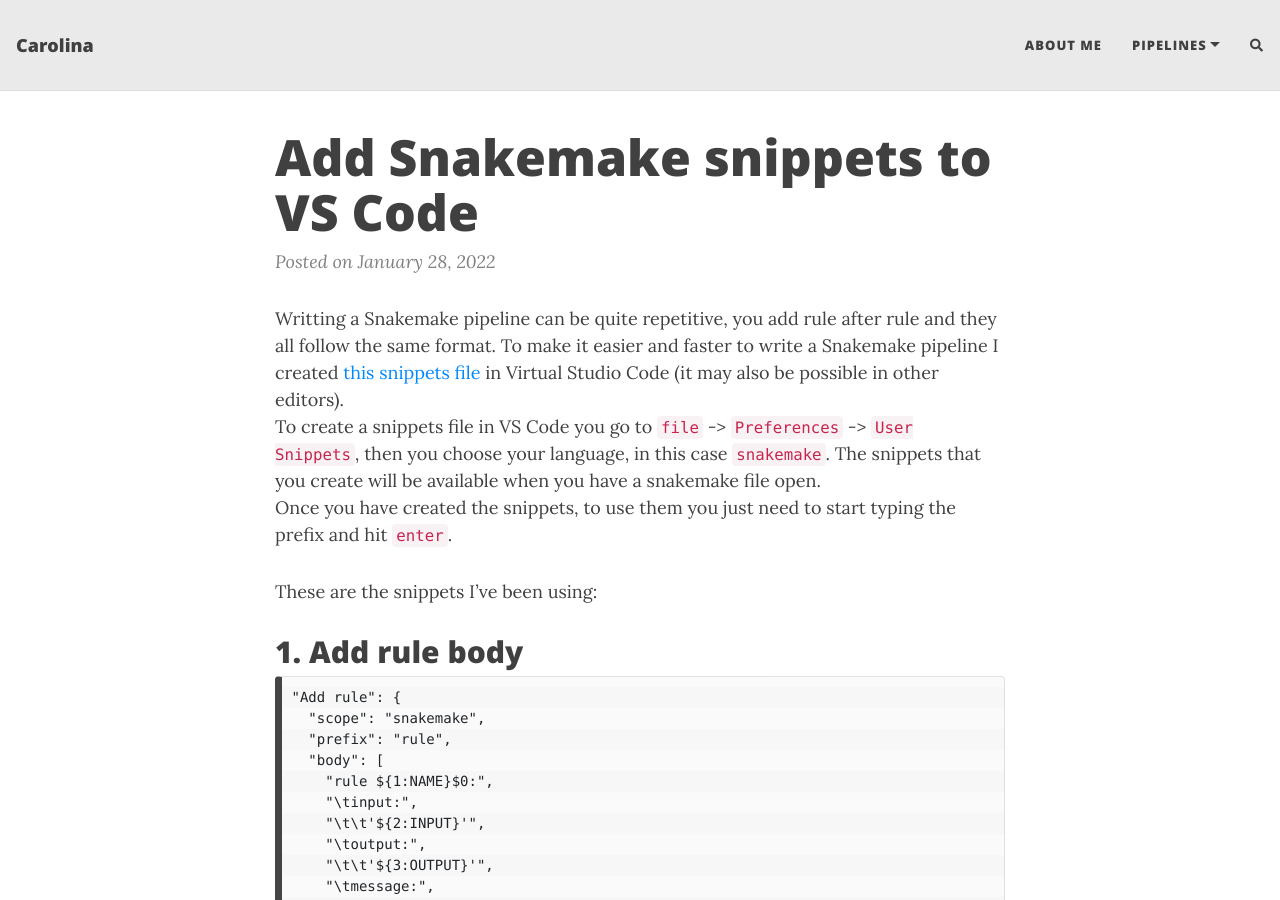
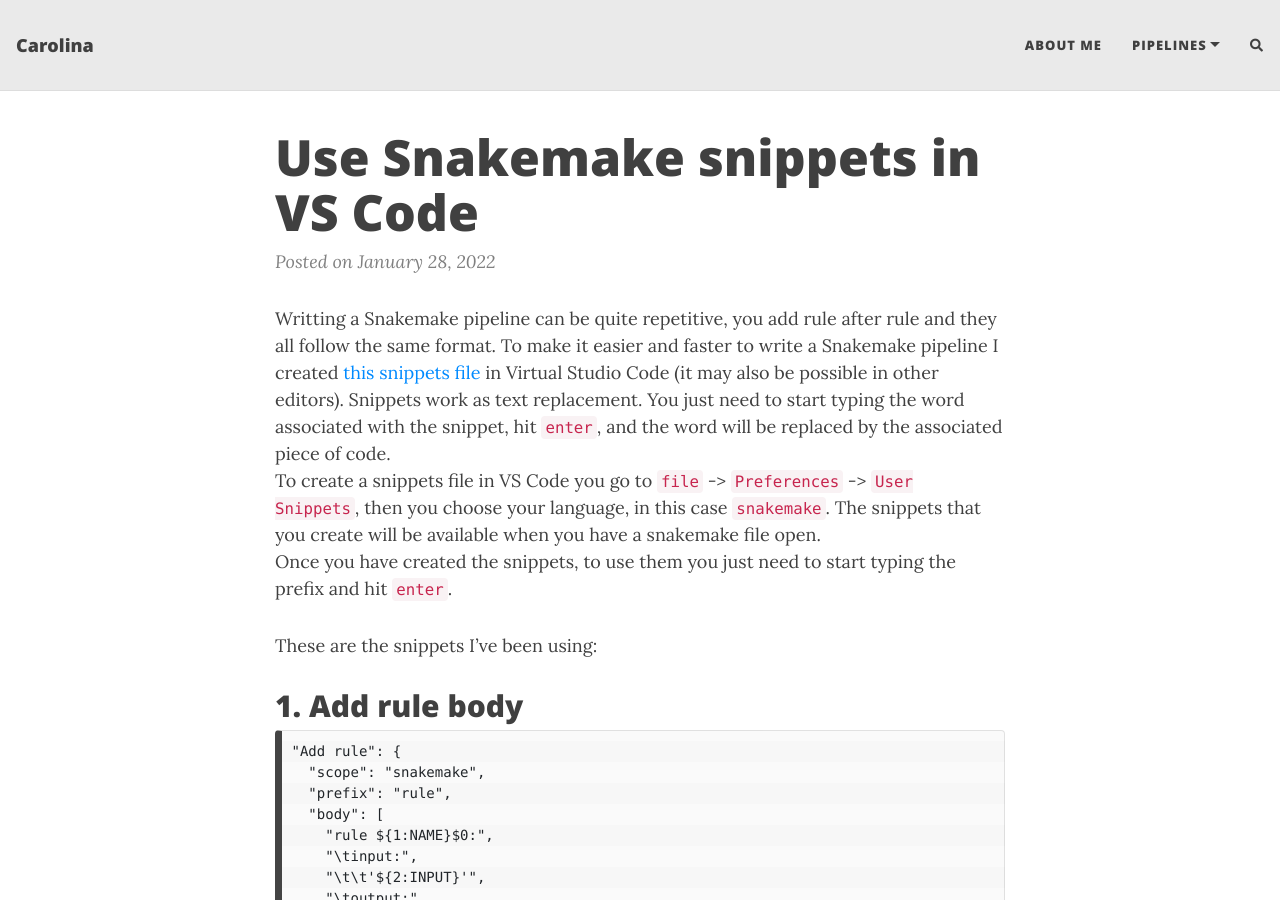
Before and after one commit to CarolinaPB/CarolinaPB.github.io, a Jekyll site: the page built from _posts/2022-01-28-VSCode-snakemake-snippets.md, in a window 1280 px wide and 900 px high. Built offline with Jekyll 4.4.1, drawn with Linux system fonts in a browser that asks for light colours; nearby versions of some CDN libraries; comment, search, counter and statistics services are not loaded.

Commit message:
changed title

```diff
--- a/_posts/2022-01-28-VSCode-snakemake-snippets.md
+++ b/_posts/2022-01-28-VSCode-snakemake-snippets.md
@@ -1,10 +1,10 @@
 ---
 layout: post
-title: Add Snakemake snippets to VS Code
+title: Use Snakemake snippets in VS Code
 tags: [snakemake, Virtual Studio Code, snippets, bioinformatics]
 ---
 
-Writting a Snakemake pipeline can be quite repetitive, you add rule after rule and they all follow the same format. To make it easier and faster to write a Snakemake pipeline I created [this snippets file](https://github.com/CarolinaPB/Bioinfo_scripts/blob/main/snakemake_rule.code-snippets) in Virtual Studio Code (it may also be possible in other editors).
+Writting a Snakemake pipeline can be quite repetitive, you add rule after rule and they all follow the same format. To make it easier and faster to write a Snakemake pipeline I created [this snippets file](https://github.com/CarolinaPB/Bioinfo_scripts/blob/main/snakemake_rule.code-snippets) in Virtual Studio Code (it may also be possible in other editors). Snippets work as text replacement. You just need to start typing the word associated with the snippet, hit `enter`, and the word will be replaced by the associated piece of code.
 To create a snippets file in VS Code you go to `file` -> `Preferences` -> `User Snippets`, then you choose your language, in this case `snakemake`. The snippets that you create will be available when you have a snakemake file open.
 Once you have created the snippets, to use them you just need to start typing the prefix and hit `enter`.
 
```
